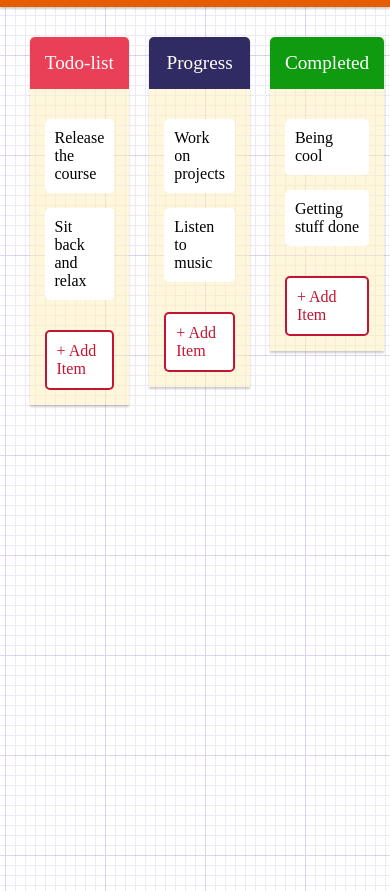
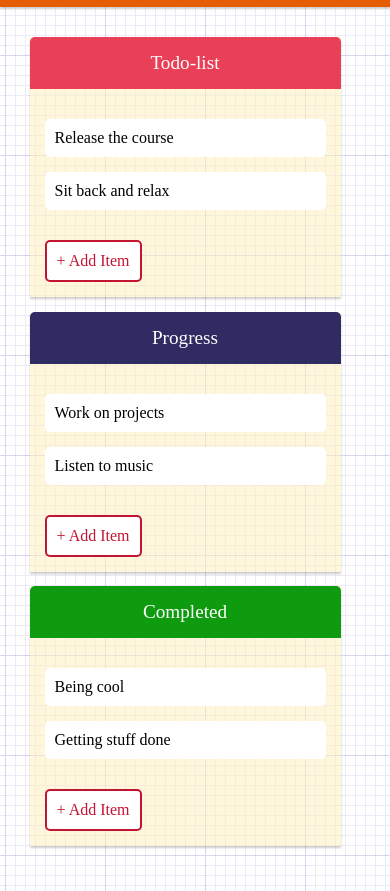
Before and after one commit to Grassper/organiser, a plain HTML site: page index.html in a window 390 px wide. Shown: the part 50-941 px from the top of the page. Drawn offline with Linux system fonts and the light colour scheme; a web font is replaced by a local one.

Commit message:
breakpoint for 1100px added

```diff
--- a/styles.css
+++ b/styles.css
@@ -30,6 +30,7 @@ body{
     min-height: 100vh;
     margin: 20px auto;
     display:flex;
+    flex-wrap: wrap;
     justify-content: space-between;
     padding: 10px;
 }
@@ -188,3 +189,9 @@ body{
 .completed-container .add-item{
     border: 1px solid var(--column3);
 }
+
+@media only screen and (max-width:1100px){
+    .drag-container{
+        flex-direction: column;
+    }
+}
```
